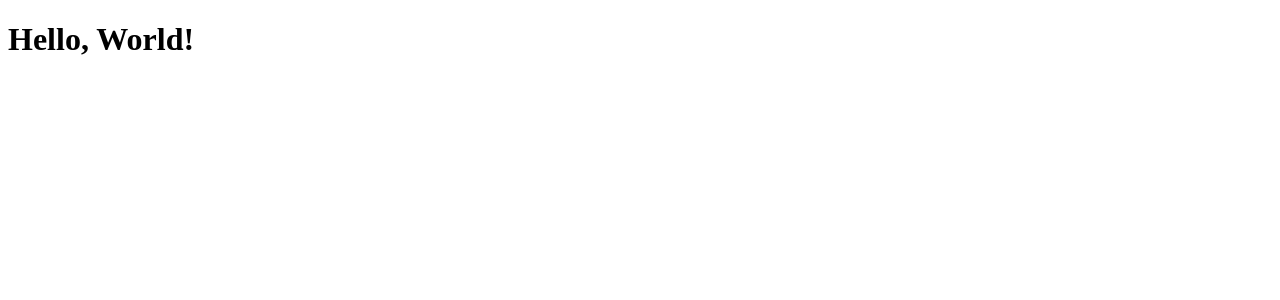
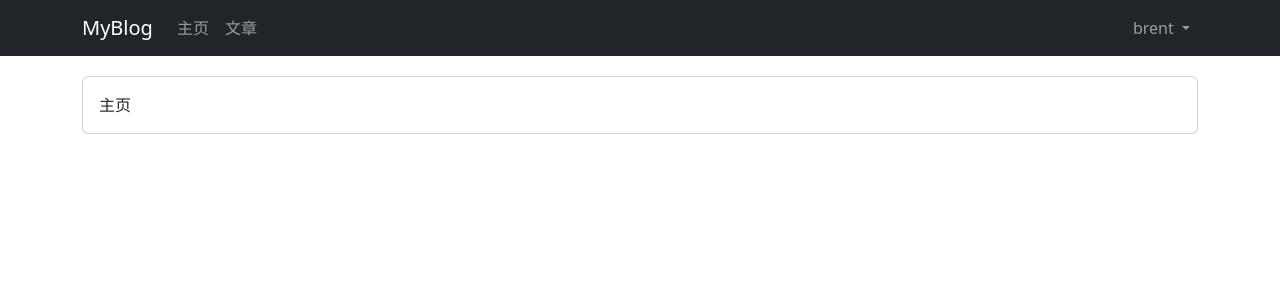
Before and after one commit to br1ent/BlogSystemt, a Vue app in the folder frontendBlogSys/: page / in a window 1280 px wide. Shown: the top 300 px of the page. Built offline with nearby package versions, Linux system fonts and the light colour scheme.

Commit message:
写完导航栏，和基础页面跳转

```diff
--- a/frontendBlogSys/package.json
+++ b/frontendBlogSys/package.json
@@ -10,6 +10,7 @@
   },
   "dependencies": {
     "@element-plus/icons-vue": "^2.3.2",
+    "bootstrap": "^5.3.8",
     "element-plus": "^2.13.5",
     "vue": "^3.5.30",
     "vue-router": "^4.6.4"
--- a/frontendBlogSys/src/App.vue
+++ b/frontendBlogSys/src/App.vue
@@ -1,8 +1,10 @@
 <template>
   <div id="app">
-    <router-view />
+    <NavBar/>
+    <router-view/>
   </div>
 </template>
 
 <script setup>
+import NavBar from './components/NavBar.vue'
 </script>
--- /dev/null
+++ b/frontendBlogSys/src/components/ContentField.vue
@@ -0,0 +1,19 @@
+<template>
+    <div class="container content-field">
+        <div class="card">
+            <div class="card-body">
+                <slot></slot>
+            </div>
+        </div>
+    </div>
+</template>
+
+<script setup>
+
+</script>
+
+<style scoped>
+.content-field {
+    margin-top: 20px;
+}
+</style>
--- /dev/null
+++ b/frontendBlogSys/src/components/NavBar.vue
@@ -0,0 +1,40 @@
+<template>
+    <nav class="navbar navbar-expand-lg navbar-dark bg-dark">
+        <div class="container-md">
+            <a class="navbar-brand">MyBlog</a>
+            <div class="collapse navbar-collapse" id="navbarSupportedContent">
+                <ul class="navbar-nav me-auto mb-2 mb-lg-0">
+                    <li class="nav-item">
+                        <router-link class="nav-link" :to="{name: 'home'}">主页</router-link>
+                    </li>
+                    <li class="nav-item">
+                        <router-link class="nav-link" :to="{name: 'article'}">文章</router-link>
+                    </li>
+                </ul>
+                <ul class="navbar-nav">
+                    <li class="nav-item dropdown">
+                        <a class="nav-link dropdown-toggle" href="#" id="navbarDropdown" role="button" data-bs-toggle="dropdown" aria-expanded="false">
+                            brent
+                        </a>
+                        <ul class="dropdown-menu" aria-labelledby="navbarDropdown">
+                            <li>
+                                <router-link class="dropdown-item" :to="{name: 'userprofile', params: {id: 1}}">
+                                    个人中心
+                                </router-link>
+                            </li>
+                            <li><hr class="dropdown-divider"></li>
+                            <li><a class="dropdown-item" href="#">退出</a></li>
+                        </ul>
+                    </li>
+                </ul>
+            </div>
+        </div>
+    </nav>
+</template>
+
+<script setup>
+
+</script>
+
+<style scoped>
+</style>
--- a/frontendBlogSys/src/main.js
+++ b/frontendBlogSys/src/main.js
@@ -1,14 +1,10 @@
 import { createApp } from 'vue'
 import App from './App.vue'
-import * as ElementPlusIconsVue from '@element-plus/icons-vue'
+import 'bootstrap/dist/css/bootstrap.min.css'
+import 'bootstrap/dist/js/bootstrap.bundle.min.js'
 import router from './router'
 
 const app = createApp(App)
 
-// 全局注册所有图标
-for (const [key, component] of Object.entries(ElementPlusIconsVue)) {
-  app.component(key, component)
-}
-
 app.use(router)
 app.mount('#app')
--- a/frontendBlogSys/src/router/index.js
+++ b/frontendBlogSys/src/router/index.js
@@ -1,13 +1,37 @@
 import { createRouter, createWebHistory } from 'vue-router'
 
-const HelloWorld = () => import('../views/HelloWorld.vue')
 
-// 2. 配置路由映射表
+const ArticleView = () => import('../views/ArticleView.vue')
+const HomeView = () => import('../views/HomeView.vue')
+const UserProfileView = () => import('../views/UserProfileView.vue')
+const NotFoundView = () => import('../views/NotFoundView.vue')
+
+
+// 配置路由映射表
 const routes = [
   {
     path: '/',
-    name: 'Home',
-    component: HelloWorld
+    name: 'home',
+    component: HomeView,
+  },
+  {
+    path: '/article',
+    name: 'article',
+    component: ArticleView,
+  },
+  {
+    path: '/userprofile/:id',
+    name: 'userprofile',
+    component: UserProfileView,
+  },
+  {
+    path: '/404',
+    name: '404',
+    component: NotFoundView,
+  },
+  {
+    path: '/:catchAll(.*)',
+    redirect: '/404',
   },
 ]
 
--- a/frontendBlogSys/src/style.css
+++ /dev/null
@@ -1,296 +0,0 @@
-:root {
-  --text: #6b6375;
-  --text-h: #08060d;
-  --bg: #fff;
-  --border: #e5e4e7;
-  --code-bg: #f4f3ec;
-  --accent: #aa3bff;
-  --accent-bg: rgba(170, 59, 255, 0.1);
-  --accent-border: rgba(170, 59, 255, 0.5);
-  --social-bg: rgba(244, 243, 236, 0.5);
-  --shadow:
-    rgba(0, 0, 0, 0.1) 0 10px 15px -3px, rgba(0, 0, 0, 0.05) 0 4px 6px -2px;
-
-  --sans: system-ui, 'Segoe UI', Roboto, sans-serif;
-  --heading: system-ui, 'Segoe UI', Roboto, sans-serif;
-  --mono: ui-monospace, Consolas, monospace;
-
-  font: 18px/145% var(--sans);
-  letter-spacing: 0.18px;
-  color-scheme: light dark;
-  color: var(--text);
-  background: var(--bg);
-  font-synthesis: none;
-  text-rendering: optimizeLegibility;
-  -webkit-font-smoothing: antialiased;
-  -moz-osx-font-smoothing: grayscale;
-
-  @media (max-width: 1024px) {
-    font-size: 16px;
-  }
-}
-
-@media (prefers-color-scheme: dark) {
-  :root {
-    --text: #9ca3af;
-    --text-h: #f3f4f6;
-    --bg: #16171d;
-    --border: #2e303a;
-    --code-bg: #1f2028;
-    --accent: #c084fc;
-    --accent-bg: rgba(192, 132, 252, 0.15);
-    --accent-border: rgba(192, 132, 252, 0.5);
-    --social-bg: rgba(47, 48, 58, 0.5);
-    --shadow:
-      rgba(0, 0, 0, 0.4) 0 10px 15px -3px, rgba(0, 0, 0, 0.25) 0 4px 6px -2px;
-  }
-
-  #social .button-icon {
-    filter: invert(1) brightness(2);
-  }
-}
-
-body {
-  margin: 0;
-}
-
-h1,
-h2 {
-  font-family: var(--heading);
-  font-weight: 500;
-  color: var(--text-h);
-}
-
-h1 {
-  font-size: 56px;
-  letter-spacing: -1.68px;
-  margin: 32px 0;
-  @media (max-width: 1024px) {
-    font-size: 36px;
-    margin: 20px 0;
-  }
-}
-h2 {
-  font-size: 24px;
-  line-height: 118%;
-  letter-spacing: -0.24px;
-  margin: 0 0 8px;
-  @media (max-width: 1024px) {
-    font-size: 20px;
-  }
-}
-p {
-  margin: 0;
-}
-
-code,
-.counter {
-  font-family: var(--mono);
-  display: inline-flex;
-  border-radius: 4px;
-  color: var(--text-h);
-}
-
-code {
-  font-size: 15px;
-  line-height: 135%;
-  padding: 4px 8px;
-  background: var(--code-bg);
-}
-
-.counter {
-  font-size: 16px;
-  padding: 5px 10px;
-  border-radius: 5px;
-  color: var(--accent);
-  background: var(--accent-bg);
-  border: 2px solid transparent;
-  transition: border-color 0.3s;
-  margin-bottom: 24px;
-
-  &:hover {
-    border-color: var(--accent-border);
-  }
-  &:focus-visible {
-    outline: 2px solid var(--accent);
-    outline-offset: 2px;
-  }
-}
-
-.hero {
-  position: relative;
-
-  .base,
-  .framework,
-  .vite {
-    inset-inline: 0;
-    margin: 0 auto;
-  }
-
-  .base {
-    width: 170px;
-    position: relative;
-    z-index: 0;
-  }
-
-  .framework,
-  .vite {
-    position: absolute;
-  }
-
-  .framework {
-    z-index: 1;
-    top: 34px;
-    height: 28px;
-    transform: perspective(2000px) rotateZ(300deg) rotateX(44deg) rotateY(39deg)
-      scale(1.4);
-  }
-
-  .vite {
-    z-index: 0;
-    top: 107px;
-    height: 26px;
-    width: auto;
-    transform: perspective(2000px) rotateZ(300deg) rotateX(40deg) rotateY(39deg)
-      scale(0.8);
-  }
-}
-
-#app {
-  width: 1126px;
-  max-width: 100%;
-  margin: 0 auto;
-  text-align: center;
-  border-inline: 1px solid var(--border);
-  min-height: 100svh;
-  display: flex;
-  flex-direction: column;
-  box-sizing: border-box;
-}
-
-#center {
-  display: flex;
-  flex-direction: column;
-  gap: 25px;
-  place-content: center;
-  place-items: center;
-  flex-grow: 1;
-
-  @media (max-width: 1024px) {
-    padding: 32px 20px 24px;
-    gap: 18px;
-  }
-}
-
-#next-steps {
-  display: flex;
-  border-top: 1px solid var(--border);
-  text-align: left;
-
-  & > div {
-    flex: 1 1 0;
-    padding: 32px;
-    @media (max-width: 1024px) {
-      padding: 24px 20px;
-    }
-  }
-
-  .icon {
-    margin-bottom: 16px;
-    width: 22px;
-    height: 22px;
-  }
-
-  @media (max-width: 1024px) {
-    flex-direction: column;
-    text-align: center;
-  }
-}
-
-#docs {
-  border-right: 1px solid var(--border);
-
-  @media (max-width: 1024px) {
-    border-right: none;
-    border-bottom: 1px solid var(--border);
-  }
-}
-
-#next-steps ul {
-  list-style: none;
-  padding: 0;
-  display: flex;
-  gap: 8px;
-  margin: 32px 0 0;
-
-  .logo {
-    height: 18px;
-  }
-
-  a {
-    color: var(--text-h);
-    font-size: 16px;
-    border-radius: 6px;
-    background: var(--social-bg);
-    display: flex;
-    padding: 6px 12px;
-    align-items: center;
-    gap: 8px;
-    text-decoration: none;
-    transition: box-shadow 0.3s;
-
-    &:hover {
-      box-shadow: var(--shadow);
-    }
-    .button-icon {
-      height: 18px;
-      width: 18px;
-    }
-  }
-
-  @media (max-width: 1024px) {
-    margin-top: 20px;
-    flex-wrap: wrap;
-    justify-content: center;
-
-    li {
-      flex: 1 1 calc(50% - 8px);
-    }
-
-    a {
-      width: 100%;
-      justify-content: center;
-      box-sizing: border-box;
-    }
-  }
-}
-
-#spacer {
-  height: 88px;
-  border-top: 1px solid var(--border);
-  @media (max-width: 1024px) {
-    height: 48px;
-  }
-}
-
-.ticks {
-  position: relative;
-  width: 100%;
-
-  &::before,
-  &::after {
-    content: '';
-    position: absolute;
-    top: -4.5px;
-    border: 5px solid transparent;
-  }
-
-  &::before {
-    left: 0;
-    border-left-color: var(--border);
-  }
-  &::after {
-    right: 0;
-    border-right-color: var(--border);
-  }
-}
--- /dev/null
+++ b/frontendBlogSys/src/views/ArticleView.vue
@@ -0,0 +1,13 @@
+<template>
+  <ContentField>
+    文章
+  </ContentField>
+</template>
+
+<script setup>
+import ContentField from '../components/ContentField.vue';
+</script>
+
+<style scoped>
+
+</style>
--- a/frontendBlogSys/src/views/HelloWorld.vue
+++ /dev/null
@@ -1,15 +0,0 @@
-<template>
-  <div>
-    <h1>Hello, World!</h1>
-  </div>
-</template>
-
-<script setup>
-
-
-
-</script>
-
-<style scoped>
-
-</style>
--- /dev/null
+++ b/frontendBlogSys/src/views/HomeView.vue
@@ -0,0 +1,13 @@
+<template>
+    <ContentField>
+        主页
+    </ContentField>
+</template>
+
+<script setup>
+import ContentField from '../components/ContentField.vue'
+</script>
+
+<style scoped>
+
+</style>
--- /dev/null
+++ b/frontendBlogSys/src/views/NotFoundView.vue
@@ -0,0 +1,13 @@
+<template>
+    <ContentField>
+      404
+    </ContentField>
+</template>
+
+<script setup>
+import ContentField from '../components/ContentField.vue';
+</script>
+
+<style scoped>
+
+</style>
--- /dev/null
+++ b/frontendBlogSys/src/views/UserProfileView.vue
@@ -0,0 +1,13 @@
+<template>
+    <ContentField>
+      个人主页
+    </ContentField>
+  </template>
+
+  <script setup>
+  import ContentField from '../components/ContentField.vue';
+  </script>
+
+  <style scoped>
+
+  </style>
```
Also changed, not shown: 1 other file (tests, documents, lock files or other folders).
